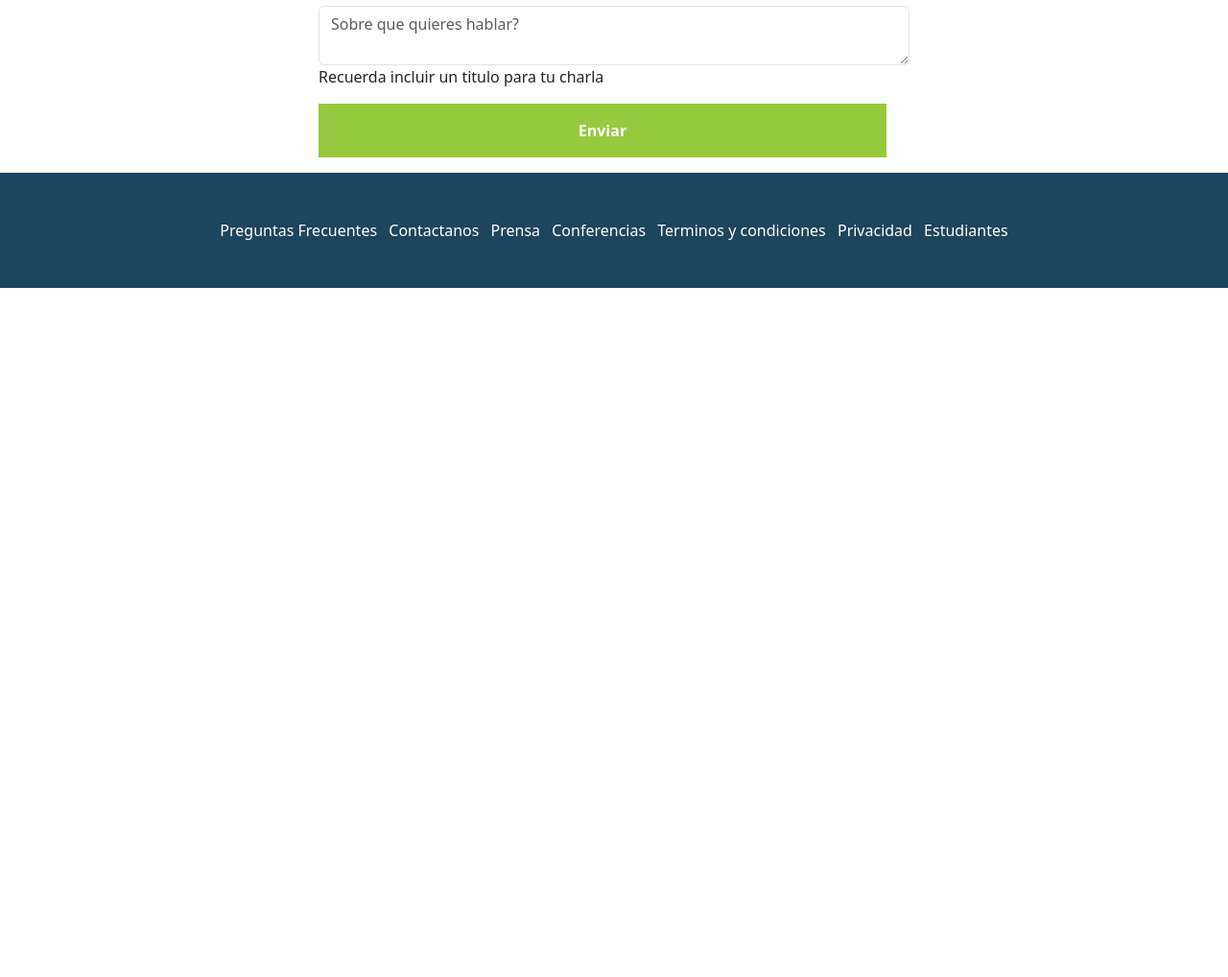
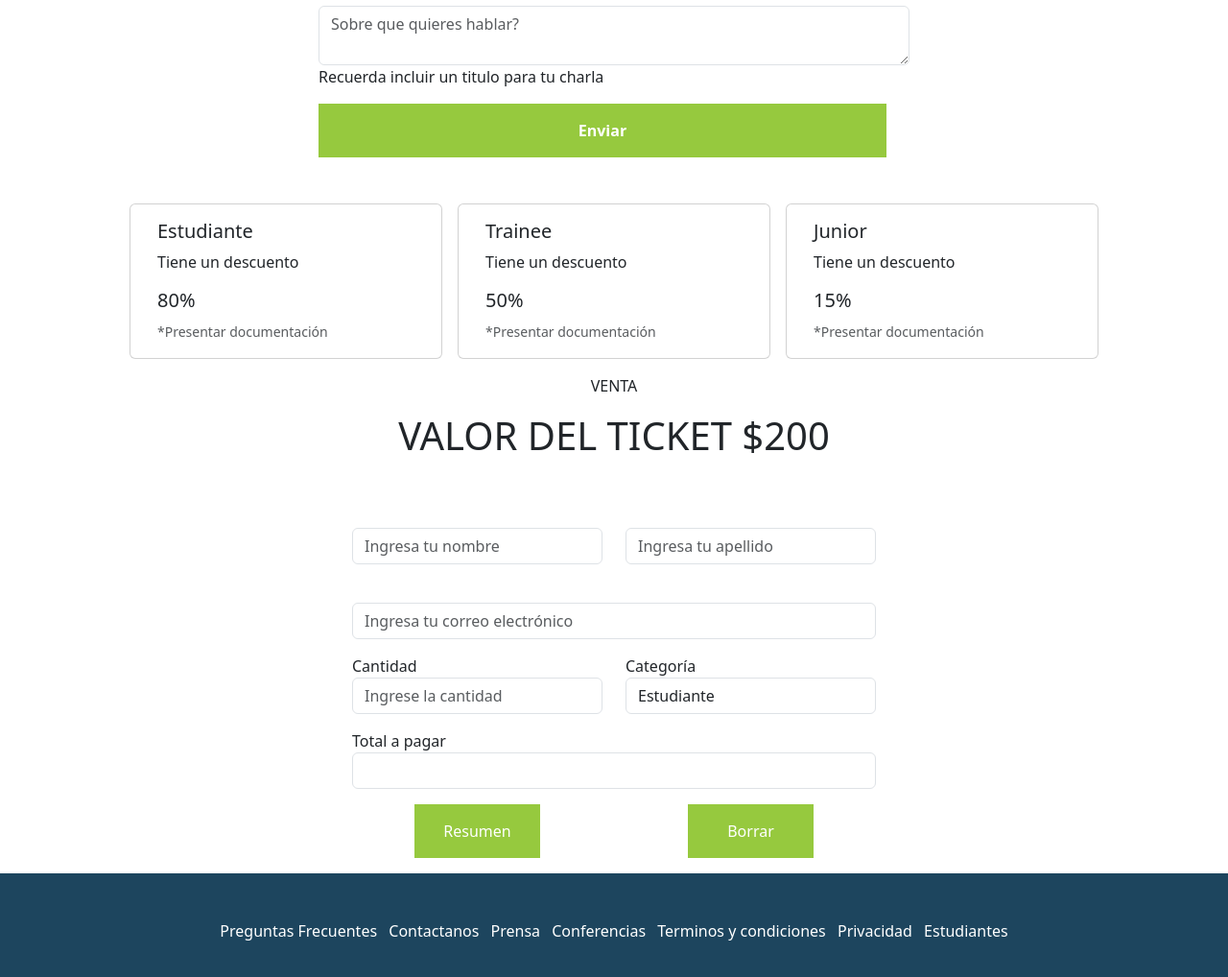
Before and after one commit to FacuVaca/CaC_integrador_front_FacundoVaca, a plain HTML site: page index.html in a window 1280 px wide. Shown: the part 2103-3121 px from the top of the page at 96% size. Before the commit the page ends 2403 px from the top, so only its background shows below. Drawn offline with Linux system fonts and the light colour scheme.

Commit message:
modificado

```diff
--- a/index.html
+++ b/index.html
@@ -5,9 +5,12 @@
     <meta http-equiv="X-UA-Compatible" content="IE=edge" />
     <meta name="viewport" content="width=device-width, initial-scale=1.0" />
     <title>Simposio bootstrap</title>
+    <script src="js/main.js"></script>
     <link rel="stylesheet" href="./css/bootstrap.min.css" />
     <link rel="stylesheet" href="./css/Style.css ">
   </head>
+
+
   <body>
 
 
@@ -173,6 +176,102 @@
 
 
 
+ <div class="row justify-content-center mt-5 ">
+  <div id="Cardg1" class="card col-md-3 mb-3 me-3">
+    <div class="card-body">
+      <h5 class="card-title">Estudiante</h5>
+      <p class="card-text">Tiene un descuento</p>
+      <h5>80%</h5>
+      <p class="card-text"><small class="text-body-secondary">*Presentar documentación</small></p>
+    </div>
+  </div>
+  <div id="Cardg2" class="card col-md-3 mb-3 me-3">
+    <div class="card-body">
+      <h5 class="card-title">Trainee</h5>
+      <p class="card-text">Tiene un descuento</p>
+      <h5>50%</h5>
+      <p class="card-text"><small class="text-body-secondary">*Presentar documentación</small></p>
+    </div>
+  </div>
+  <div id="Cardg3" class="card col-md-3 mb-3">
+    <div class="card-body">
+      <h5 class="card-title">Junior</h5>
+      <p class="card-text">Tiene un descuento</p>
+      <h5>15%</h5>
+      <p class="card-text"><small class="text-body-secondary">*Presentar documentación</small></p>
+    </div>
+  </div>
+</div>
+
+
+
+<body>
+  <div class="container-fluid text-center w-50">
+    <p>VENTA</p>
+    <h1>VALOR DEL TICKET $200</h1>
+  </div>
+
+  <div class="container">
+    <div class="row justify-content-center mt-5">
+      <div class="col-md-6">
+        <form>
+          <div class="row mb-3">
+            <div class="col">
+              <label for="nombre"></label>
+              <input type="text" class="form-control" id="nombre" placeholder="Ingresa tu nombre">
+            </div>
+            <div class="col">
+              <label for="apellido"></label>
+              <input type="text" class="form-control" id="apellido" placeholder="Ingresa tu apellido">
+            </div>
+          </div>
+          <div class="form-group">
+            <label for="correo"></label>
+            <input type="email" class="form-control" id="correo" placeholder="Ingresa tu correo electrónico">
+          </div>
+
+
+ <div class="row mb-3 pt-3">
+          <div class="col">
+            <label for="cantidad">Cantidad</label>
+            <input type="text" class="form-control" id="cantidad" placeholder="Ingrese la cantidad">
+          </div>
+          <div class="col">
+            <label for="CategoriaTicket">Categoría</label>
+            <select class="form-control" id="CategoriaTicket">
+              <option value="Estudiante">Estudiante</option>
+              <option value="Trainee">Trainee</option>
+              <option value="Junior">Junior</option>
+            </select>
+          </div>
+        </div>
+
+           <div class="form-group mt-3">
+          <label for="outputTicket">Total a pagar</label>
+          <input type="text" class="form-control" id="outputTicket" readonly>
+        </div>
+
+          <div class="row mt-3">
+            <div class="col">
+              <button type="button" class="  color-boton w-50 mx-auto d-block text-white p-3 border-0" id="btnResumen">Resumen</button>
+            </div>
+            <div class="col">
+              <button type="button" class="  color-boton w-50 mx-auto d-block text-white p-3 border-0" id="btnBorrar">Borrar</button>
+            </div>
+          </div>
+
+        </form>
+      </div>
+    </div>
+  </div>
+</body>
+</html>
+
+
+
+
+
+
     <!--foooter-->
 
 
@@ -194,6 +293,4 @@
       </div>
     </div>
 
-    <script src="./js/bootstrap.bundle.min.js"></script>
-  </body>
 </html>
--- /dev/null
+++ b/js/main.js
@@ -0,0 +1,22 @@
+document.addEventListener("DOMContentLoaded", function () {
+  // Obtenemos referencias a los elementos del DOM
+  let btnResumen = document.querySelector("#btnResumen");
+  let btnBorrar = document.querySelector("#btnBorrar");
+  let outputTicket = document.querySelector("#outputTicket");
+
+  // Agregamos los event listeners a los botones
+  btnResumen.addEventListener("click", calcularTotal);
+  btnBorrar.addEventListener("click", borrarOutput);
+
+  // Resto del código...
+
+  // Función para calcular el total a pagar
+  function calcularTotal() {
+    // Resto del código...
+  }
+
+  // Función para borrar el output
+  function borrarOutput() {
+    // Resto del código...
+  }
+});
```
